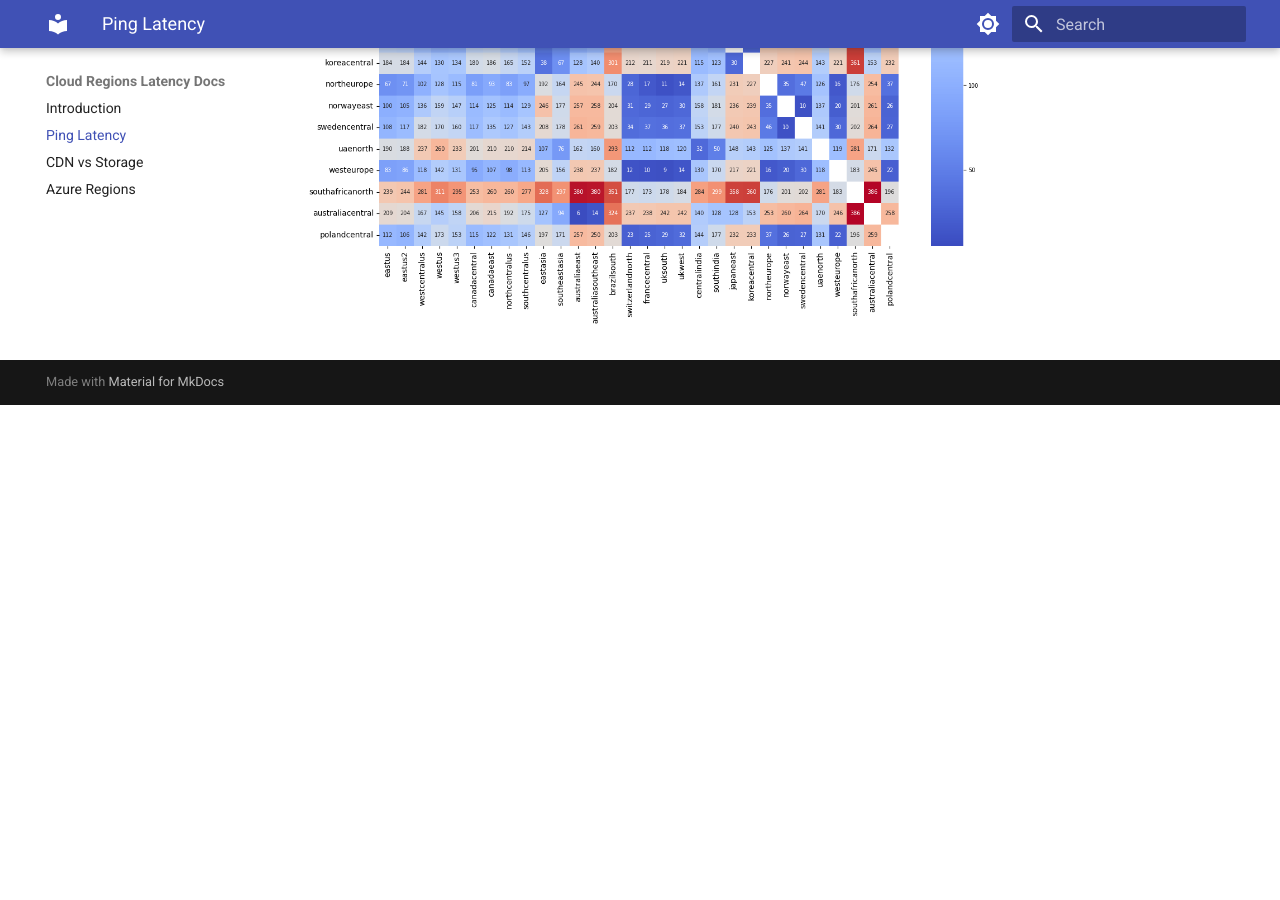
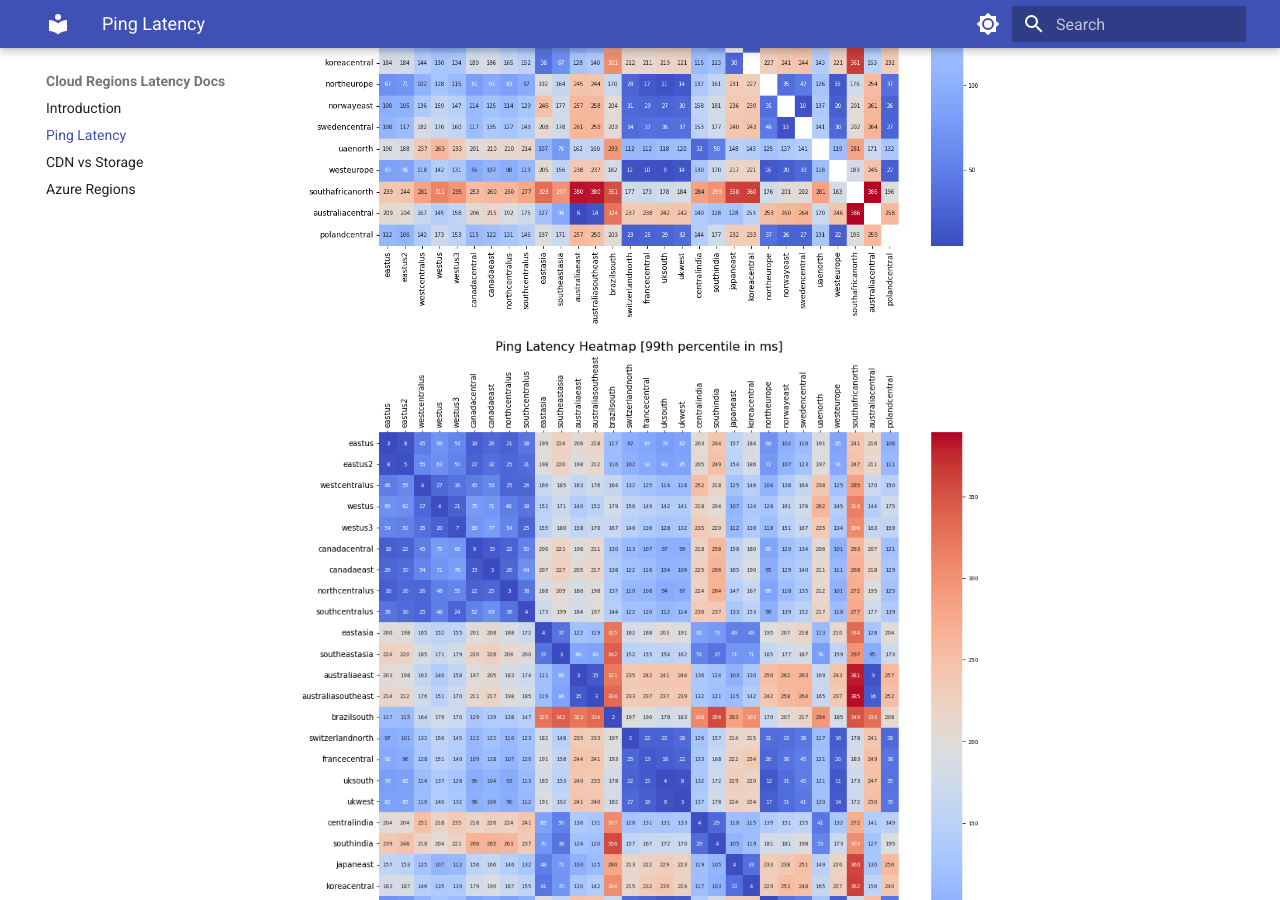
Before and after one commit to piotrkica/Cloud_regions_latency, an MkDocs documentation site: the page built from docs/ping_latency.md, in a window 1280 px wide and 900 px high, scrolled down 677 px. Built offline with MkDocs 1.6.1 and Material for MkDocs 9.7.7, drawn with Linux system fonts in a browser that asks for light colours; before the commit the page ends 1082 px from its top, so only the background shows below that.

Commit message:
add tail latency

```diff
--- a/docs/ping_latency.md
+++ b/docs/ping_latency.md
@@ -1 +1,3 @@
-![ping_results](ping_results.png)
+![ping_avgresults](ping_results.png)
+![ping_p99results](p99.png)
+![ping_p95results](p95.png)
```
Also changed, not shown: docs/p95.png (added), docs/p99.png (added).
